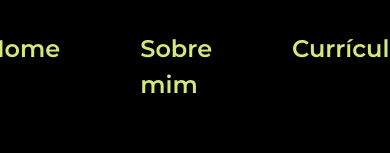
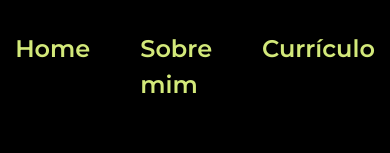
Before and after one commit to mguilhermegomes/tadeu-finscher-project, a plain HTML site: page index.html in a window 390 px wide. Shown: the top 153 px of the page. Drawn offline with nearby package versions, Linux system fonts and the light colour scheme.

Commit message:
Adicionado o controle media para páginas com widt com até 450px. Mudança realizada: gap: 80px; --> gap: 50px;

```diff
--- a/styles/style.css
+++ b/styles/style.css
@@ -169,3 +169,9 @@ body {
     width: auto;
   }
 }
+
+@media (max-width: 450px) {
+  .cabecalho__links {
+    gap: 50px;
+  }
+}
```
